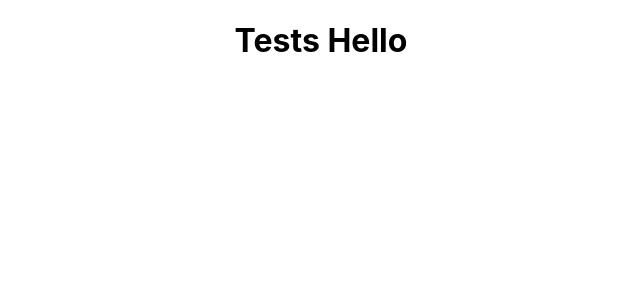
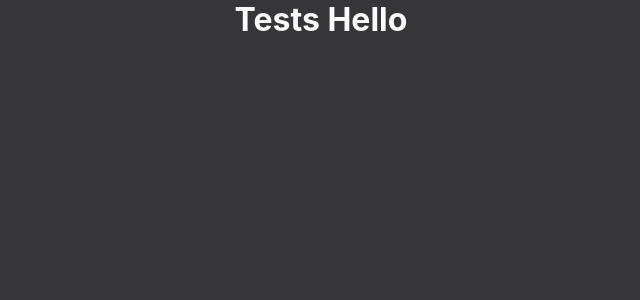
Before and after one commit to JDSalisbury/portfolio-react, a React (Create React App) app: page /projects in a window 1280 px wide. Shown: the top 300 px of the page, without its empty margins (319-959 px from the left). Built offline with nearby package versions, Linux system fonts and the light colour scheme.

Commit message:
Setting app set up to dark theme, also creating content and link components. Content for all comp layout and items, and links for site navigation.

```diff
--- a/src/App.css
+++ b/src/App.css
@@ -1,3 +1,11 @@
+* {
+  color: #fafafa;
+  margin: 0px;
+  padding: 0px;
+}
+body {
+  background-color: #363537;
+}
 .App {
   text-align: center;
 }
--- a/src/App.js
+++ b/src/App.js
@@ -2,6 +2,7 @@ import React from 'react';
 import './App.css';
 import { Home, Projects } from './screens';
 import { BrowserRouter as Router, Switch, Route } from 'react-router-dom';
+import { Content } from './components';
 
 function App() {
   return (
@@ -9,7 +10,9 @@ function App() {
       <Router>
         <Switch>
           <Route exact path="/" component={Home} />
-          <Route exact path="/projects" component={Projects} />
+          <Content>
+            <Route exact path="/projects" component={Projects} />
+          </Content>
         </Switch>
       </Router>
     </div>
--- /dev/null
+++ b/src/components/content/index.js
@@ -0,0 +1,7 @@
+import React from 'react';
+
+function Content({ children }) {
+  return <div className="content">{children}</div>;
+}
+
+export default Content;
--- a/src/components/index.js
+++ b/src/components/index.js
@@ -1,2 +1,4 @@
 export { default as ProfilePicture } from './profile-picture';
 export { default as BackgroundImage } from './background-image';
+export { default as Link } from './link';
+export { default as Content } from './content';
--- /dev/null
+++ b/src/components/link/index.js
@@ -0,0 +1,8 @@
+import React from 'react';
+import { Link as LinkTo } from 'react-router-dom';
+
+function Link({ path, children }) {
+  return <LinkTo to={path}>{children}</LinkTo>;
+}
+
+export default Link;
--- a/src/screens/Home/index.js
+++ b/src/screens/Home/index.js
@@ -1,9 +1,10 @@
 import React from 'react';
-import { BackgroundImage, ProfilePicture } from '../../components';
+import { BackgroundImage, ProfilePicture, Link } from '../../components';
 
 function Home() {
   return (
     <div className="Home">
+      <Link path="/projects">
         <BackgroundImage
           src="https://source.unsplash.com/featured/?code"
           opacity=".8"
@@ -15,6 +16,7 @@ function Home() {
         >
           <ProfilePicture />
         </BackgroundImage>
+      </Link>
     </div>
   );
 }
--- a/src/screens/Projects/index.js
+++ b/src/screens/Projects/index.js
@@ -1,5 +1,4 @@
 import React from 'react';
-// import { BackgroundImage, ProfilePicture } from '../../components';
 
 function Projects() {
   return (
```
Lines whose indentation alone changed are shown as unchanged.
